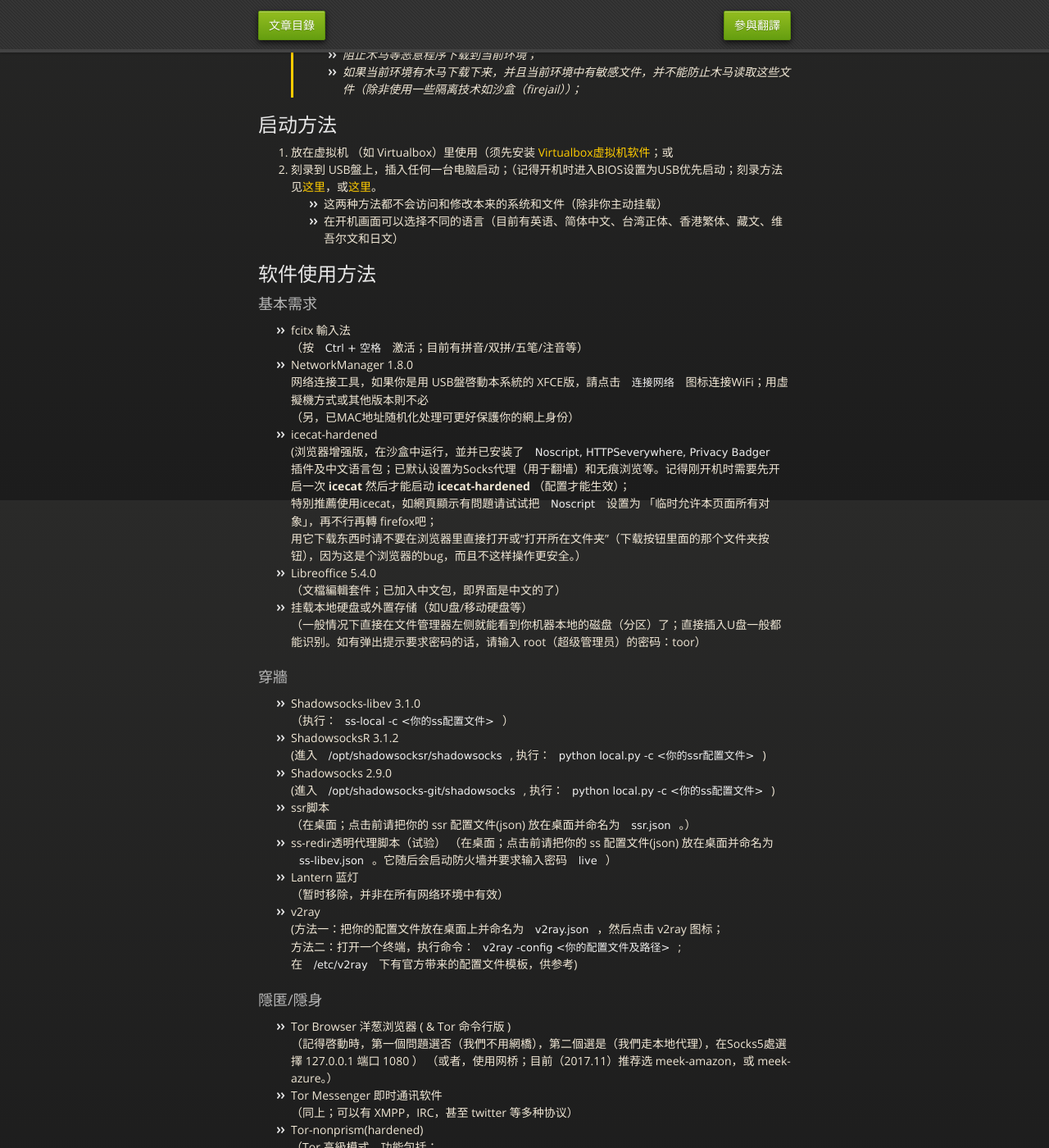
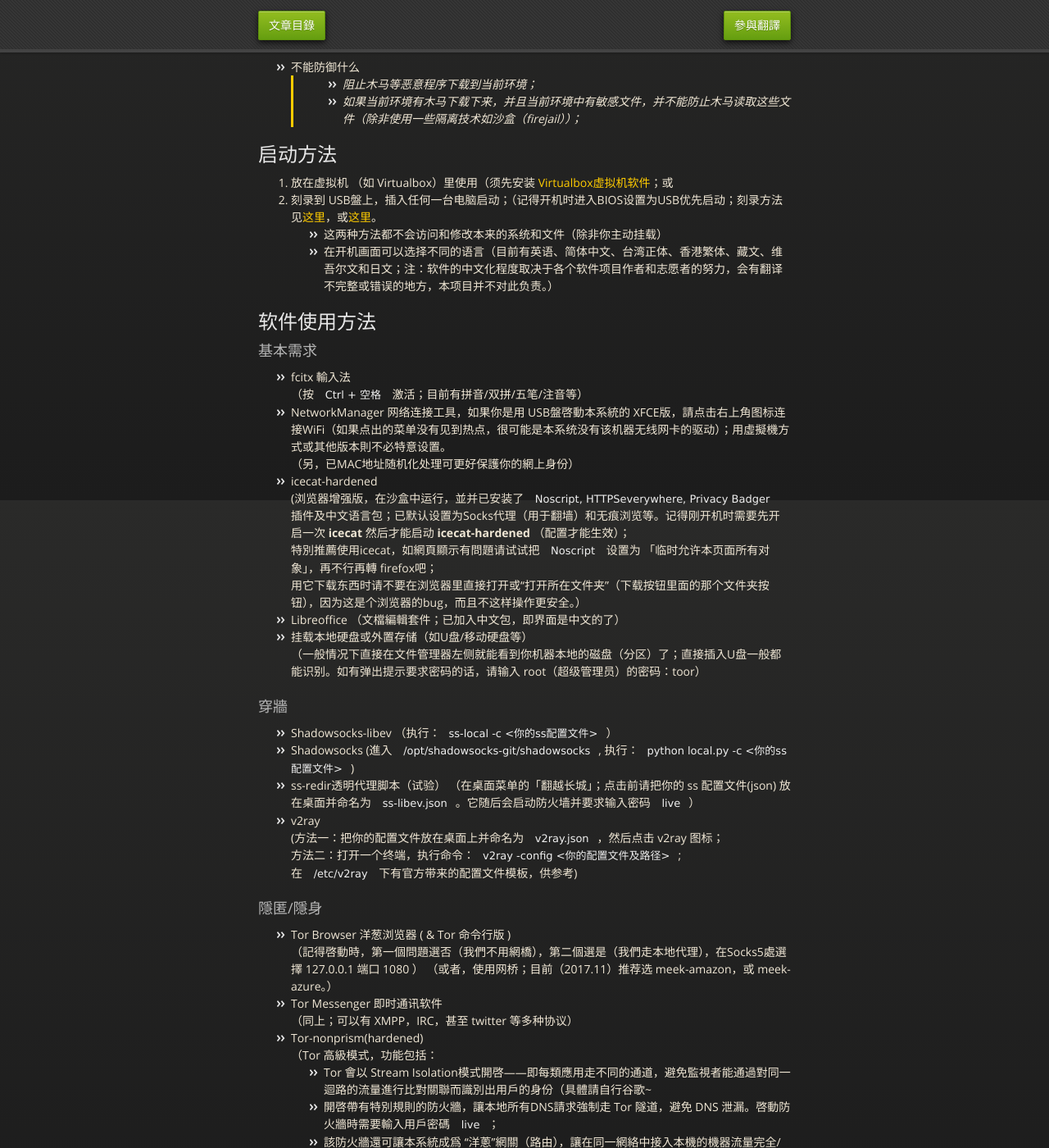
Before and after one commit to mdrights/os-observe, a Jekyll site: the page built from docs/LiveSlak-Users-Guide.md, in a window 1280 px wide and 1400 px high, scrolled down 290 px. Shown: the whole window at 82% size. Built offline with Jekyll 4.4.1, drawn with Linux system fonts in a browser that asks for light colours; our own code applies the rules of GitHub Pages for plain Markdown files; some of the changed text lies outside the part shown.

```diff
--- a/docs/LiveSlak-Users-Guide.md
+++ b/docs/LiveSlak-Users-Guide.md
@@ -25,38 +27,32 @@ date: 2017-10-06
 1. 放在虚拟机 （如 Virtualbox）里使用（须先安装 [Virtualbox虚拟机软件](https://www.virtualbox.org/wiki/Downloads)；或
 2. 刻录到 USB盤上，插入任何一台电脑启动；（记得开机时进入BIOS设置为USB优先启动；刻录方法见[这里](https://rufus.akeo.ie/?locale=zh_CN)，或[这里](https://program-think.blogspot.com/2013/12/create-bootable-usb-stick-from-iso.html)。
 - 这两种方法都不会访问和修改本来的系统和文件（除非你主动挂载）
-- 在开机画面可以选择不同的语言（目前有英语、简体中文、台湾正体、香港繁体、藏文、维吾尔文和日文）
+- 在开机画面可以选择不同的语言（目前有英语、简体中文、台湾正体、香港繁体、藏文、维吾尔文和日文；注：软件的中文化程度取决于各个软件项目作者和志愿者的努力，会有翻译不完整或错误的地方，本项目并不对此负责。）
 
 ## 软件使用方法
 
 ### 基本需求
 - fcitx 輸入法
 	（按 `Ctrl + 空格` 激活；目前有拼音/双拼/五笔/注音等）
-- NetworkManager 1.8.0
-	网络连接工具，如果你是用 USB盤啓動本系統的 XFCE版，請点击 `连接网络` 图标连接WiFi；用虛擬機方式或其他版本則不必
+- NetworkManager
+	网络连接工具，如果你是用 USB盤啓動本系統的 XFCE版，請点击右上角图标连接WiFi（如果点出的菜单没有见到热点，很可能是本系统没有该机器无线网卡的驱动）；用虛擬機方式或其他版本則不必特意设置。
 	（另，已MAC地址随机化处理可更好保護你的網上身份）
 - icecat-hardened
 	(浏览器增强版，在沙盒中运行，並并已安装了 `Noscript, HTTPSeverywhere, Privacy Badger` 插件及中文语言包；已默认设置为Socks代理（用于翻墙）和无痕浏览等。**记得刚开机时需要先开启一次 icecat 然后才能启动 icecat-hardened** （配置才能生效）；
 	特別推薦使用icecat，如網頁顯示有問題请试试把 `Noscript` 设置为 「临时允许本页面所有对象」，再不行再轉 firefox吧；
 	用它下载东西时请**不要**在浏览器里直接打开或“打开所在文件夹”（下载按钮里面的那个文件夹按钮），因为这是个浏览器的bug，而且不这样操作更安全。）
-- Libreoffice 5.4.0
+- Libreoffice
 	（文檔編輯套件；已加入中文包，即界面是中文的了）
 - 挂载本地硬盘或外置存储（如U盘/移动硬盘等）
 	（一般情况下直接在文件管理器左侧就能看到你机器本地的磁盘（分区）了；直接插入U盘一般都能识别。如有弹出提示要求密码的话，请输入 root（超级管理员）的密码：toor）
 
 ### 穿牆
-- Shadowsocks-libev 3.1.0
+- Shadowsocks-libev
 	（执行：`ss-local -c <你的ss配置文件>`）
-- ShadowsocksR 3.1.2
-	(進入 `/opt/shadowsocksr/shadowsocks`, 执行：`python local.py -c <你的ssr配置文件>`)
-- Shadowsocks 2.9.0
+- Shadowsocks
 	(進入 `/opt/shadowsocks-git/shadowsocks`, 执行：`python local.py -c <你的ss配置文件>`)
-- ssr脚本
-	（在桌面；点击前请把你的 ssr 配置文件(json) 放在桌面并命名为 `ssr.json`。）
 - ss-redir透明代理脚本（试验）
-	（在桌面；点击前请把你的 ss 配置文件(json) 放在桌面并命名为 `ss-libev.json`。它随后会启动防火墙并要求输入密码 `live`）
-- Lantern 蓝灯
-	（暂时移除，并非在所有网络环境中有效）
+	（在桌面菜单的「翻越长城」；点击前请把你的 ss 配置文件(json) 放在桌面并命名为 `ss-libev.json`。它随后会启动防火墙并要求输入密码 `live`）
 - v2ray
 	(方法一：把你的配置文件放在桌面上并命名为 `v2ray.json`，然后点击 v2ray 图标；
 	 方法二：打开一个终端，执行命令：`v2ray -config <你的配置文件及路径>`;
@@ -77,7 +73,7 @@ date: 2017-10-06
 	4. 開啓 sandbox沙盒模式 （待完成）
 
 ### 安全地聯繫 (部分软件只在cinnamon版才有)
-- Telegram 1.1.19
+- Telegram
 	(記得可在設置裏設置 socks（1080）代理（翻牆），或 Tor（9050））
 - Tor-messenger
 	(XMPP协议的通讯工具，Tor版）
@@ -96,9 +92,11 @@ date: 2017-10-06
 - VeraCrypt
 	（加密工具；）
 - keepassx
-	（密码管理器；cinnamon版才有）
-- GnuPG 2.1
-	(当然啦， GPG 是每個 GNU/Linux 都自带哒）
+	（密码管理器）
+- GnuPG
+	(当然啦，GPG 是每款 GNU/Linux 都自带哒）
+- gpa
+	(PGP密钥管理器)
 
 ### 毀屍滅跡 vs 反毀屍滅跡
 - wipe, secure-delete
@@ -113,7 +111,7 @@ date: 2017-10-06
 
 ### 一些高級用法
 - 防火牆 iptables
-	（在桌面點擊，會要求輸入用戶密碼 `live`；配有一些簡單的規則）
+	（在桌面菜单「网络」里，會要求輸入用戶密碼 `live`；配有一些簡單的規則）
 - firejail
 	（沙盒，用于隔离应用软件，執行 `firejail` 後接你想要運行的程序即可）
 - macchiato
```
Also changed, not shown: other parts of docs/LiveSlak-Users-Guide.md (+3 -1 lines), _posts/2017-12-31-Liveslak-intro.md (+9 -10 lines), images/LiveSlak-ATGFW_2018.02.png (added).
